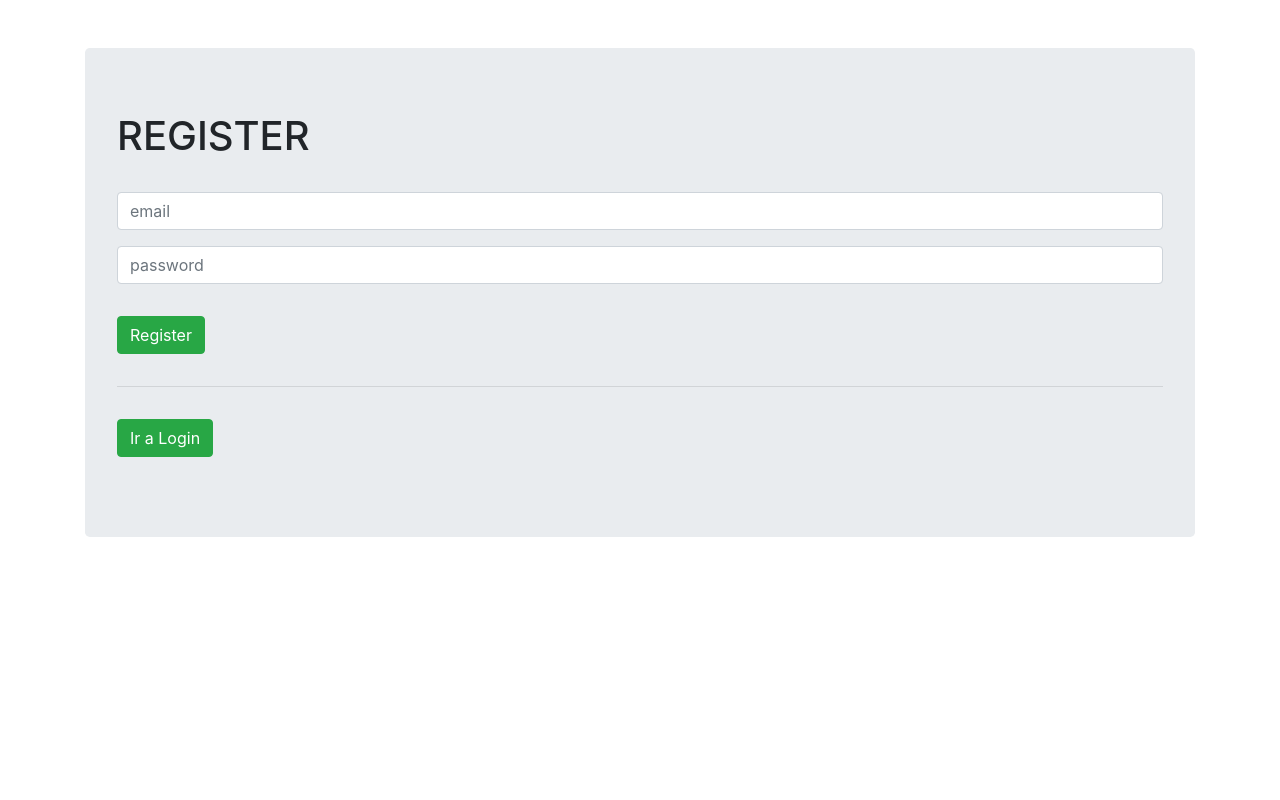
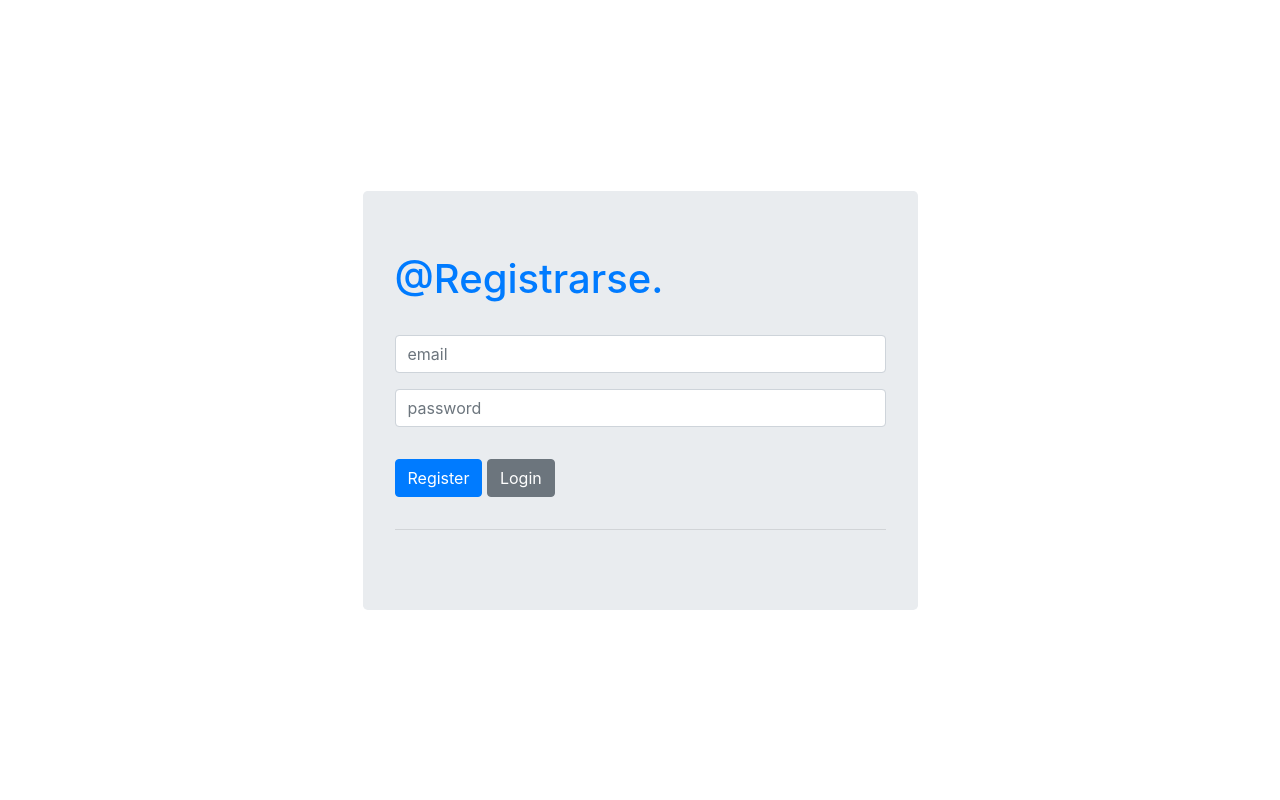
Before and after one commit to Supertraining/Mongo_SQL_WebSockets, a Node server app: page /register in a window 1280 px wide. Run offline with Node 20, Linux system fonts and the light colour scheme; some libraries are stand-ins or nearby versions.

Commit message:
MostlyStyle

```diff
--- a/views/partials/centroDeMsjs.ejs
+++ b/views/partials/centroDeMsjs.ejs
@@ -7,7 +7,7 @@
                 type="email"
                 name="email"
                 id="email"
-                placeholder="Ingrese su e-mail"><br>
+                placeholder="E-mail"><br>
             <input class="w-50 form-control"
                 type="text"
                 name="alias"
--- a/views/register.ejs
+++ b/views/register.ejs
@@ -4,60 +4,38 @@
 <head>
     <title>Register</title>
     <meta charset="utf-8">
-        <meta name="viewport"
-            content="width=device-width, initial-scale=1">
-        <link rel="stylesheet"
-            href="https://stackpath.bootstrapcdn.com/bootstrap/4.3.1/css/bootstrap.min.css"
-            integrity="sha384-ggOyR0iXCbMQv3Xipma34MD+dH/1fQ784/j6cY/iJTQUOhcWr7x9JvoRxT2MZw1T"
-            crossorigin="anonymous">
+    <meta name="viewport" content="width=device-width, initial-scale=1">
+    <link rel="stylesheet" href="https://stackpath.bootstrapcdn.com/bootstrap/4.3.1/css/bootstrap.min.css"
+        integrity="sha384-ggOyR0iXCbMQv3Xipma34MD+dH/1fQ784/j6cY/iJTQUOhcWr7x9JvoRxT2MZw1T" crossorigin="anonymous">
 </head>
 
-    <body>
+<body class="container d-flex justify-content-center align-items-center" style="height: 100vh;">
 
-        <div class="container my-5">
-            <div class="jumbotron">
+    <div class="jumbotron my-3 col-6">
 
-                <h1>REGISTER</h1>
+        <h1 class="text-primary">@Registrarse.</h1>
         <br>
-                <form class="form"
-                    action="/register"
-                    method="post"
-                    role="form"
-                    autocomplete="off">
+        <form class="form" action="/register" method="post" role="form" autocomplete="off">
 
             <div class="form-group">
-                        <input id="username"
-                            name='username'
-                            placeholder="email"
-                            class="form-control"
-                            type="email"
+                <input id="username" name='username' placeholder="email" class="form-control" type="email" required>
+            </div>
+
+            <div class="form-group">
+                <input id="password" name='password' placeholder="password" class="form-control" type="password"
                     required>
             </div>
 
             <div class="form-group">
-                        <input id="password"
-                            name='password'
-                            placeholder="password"
-                            class="form-control"
-                            type="password"
-                            required>
+                <input class="btn btn-primary my-3" type="submit" value="Register">
+              <button class="btn btn-secondary my-3" onclick="location.href = '/login'">Login</button>
             </div>
 
-                    <div class="form-group">
-                        <input class="btn btn-success my-3"
-                            type="submit"
-                            value="Register">
-                    </div>
+
         </form>
 
         <hr>
 
-                <div class="text-left">
-                    <button class="btn btn-success my-3"
-                        onclick="location.href = '/login'">Ir a Login</button>
-                </div>
-
-            </div>
     </div>
 
 </body>
```
Also changed, not shown: public/js/index.js (+6 -4 lines), views/login.ejs (+15 -32 lines), views/partials/formulario.ejs (+17 -44 lines). Lines whose indentation alone changed are shown as unchanged.
